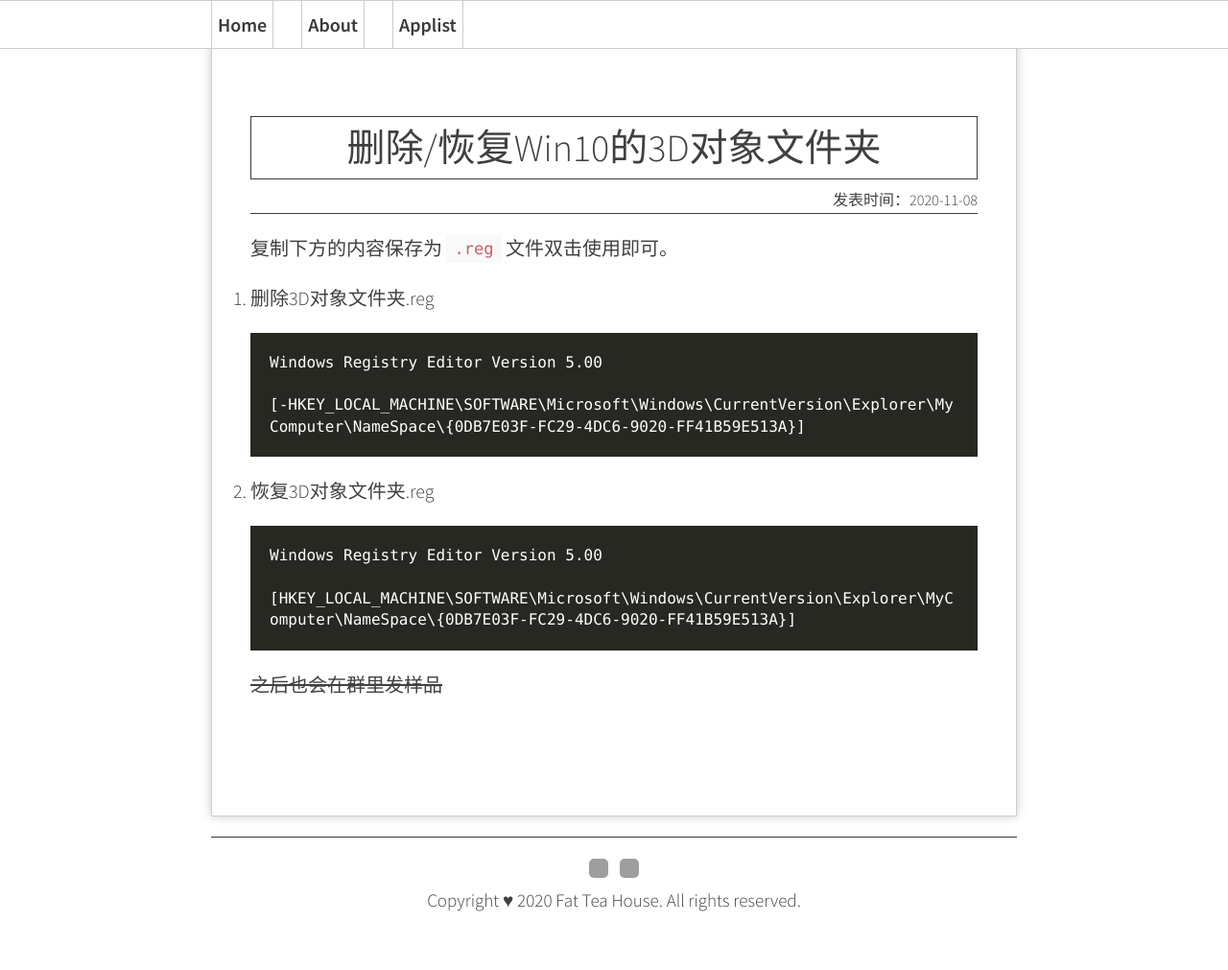
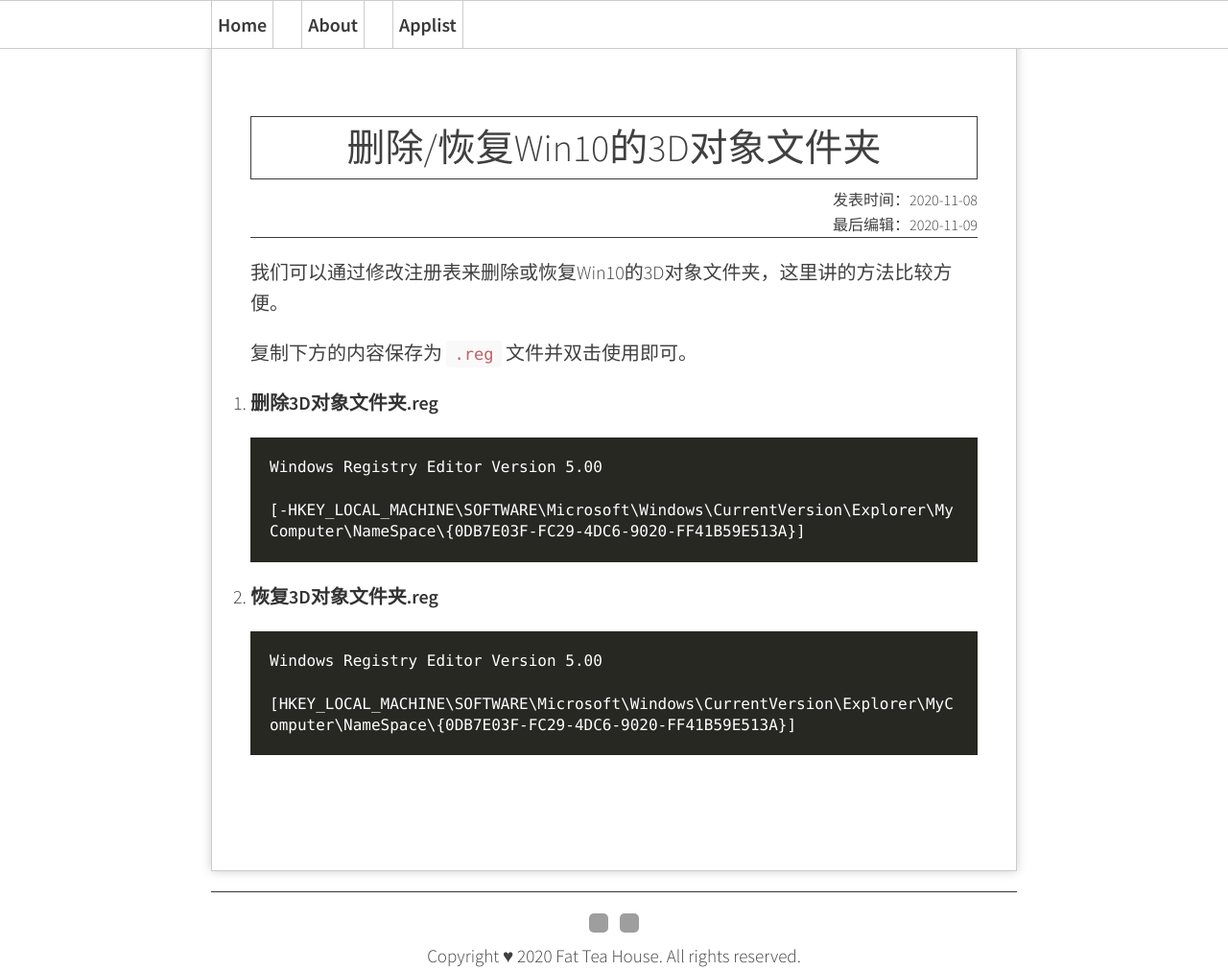
Before and after one commit to Melody-of-Oblivion/Melody-of-Oblivion.github.io, a Jekyll site: the page built from _posts/2020-11-08-win10-3dobject-file.md, in a window 1280 px wide and 1011 px high. Shown: the whole window at 96% size. Built offline with Jekyll 4.4.1, drawn with Linux system fonts in a browser that asks for light colours; grey boxes are pictures that could not be loaded.

Commit message:
update posts

````diff
--- a/_posts/2020-11-08-win10-3dobject-file.md
+++ b/_posts/2020-11-08-win10-3dobject-file.md
@@ -1,10 +1,13 @@
 ---
 title: 删除/恢复Win10的3D对象文件夹
+editdate: 2020-11-09
 ---
 
-复制下方的内容保存为 `.reg` 文件双击使用即可。
+我们可以通过修改注册表来删除或恢复Win10的3D对象文件夹，这里讲的方法比较方便。
 
-1. 删除3D对象文件夹.reg
+复制下方的内容保存为 `.reg` 文件并双击使用即可。
+
+1. **删除3D对象文件夹.reg**
 
    ```
    Windows Registry Editor Version 5.00
@@ -12,12 +15,10 @@ title: 删除/恢复Win10的3D对象文件夹
    [-HKEY_LOCAL_MACHINE\SOFTWARE\Microsoft\Windows\CurrentVersion\Explorer\MyComputer\NameSpace\{0DB7E03F-FC29-4DC6-9020-FF41B59E513A}]
    ```
 
-2. 恢复3D对象文件夹.reg
+2. **恢复3D对象文件夹.reg**
 
    ```
    Windows Registry Editor Version 5.00
 
    [HKEY_LOCAL_MACHINE\SOFTWARE\Microsoft\Windows\CurrentVersion\Explorer\MyComputer\NameSpace\{0DB7E03F-FC29-4DC6-9020-FF41B59E513A}]
    ```
-
-~~之后也会在群里发样品~~
````
Also changed, not shown: _posts/2020-11-07-windows-load-webdav.md (+4 -3 lines), _posts/2020-11-08-remote-desktop-ToDesk.md (+2 -1 lines).
